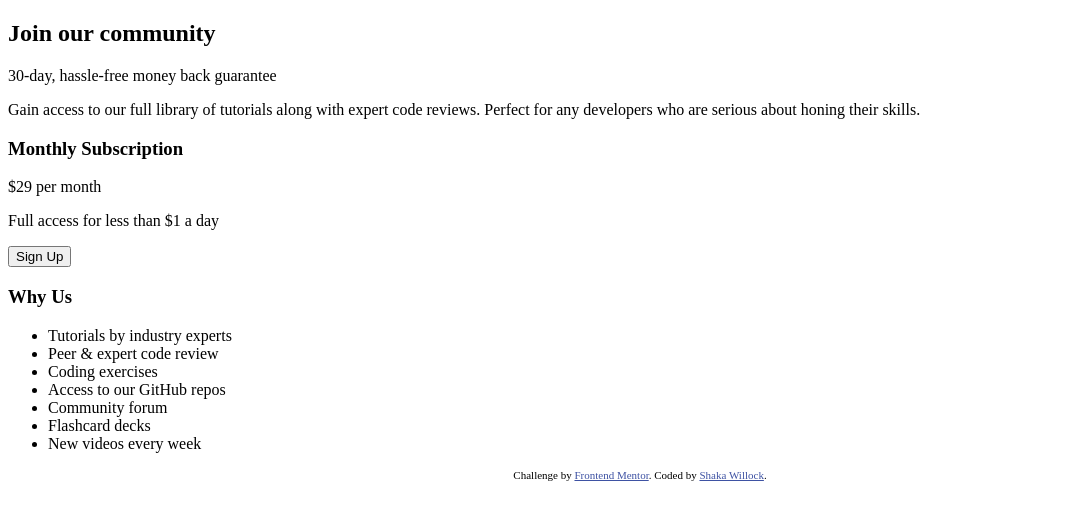
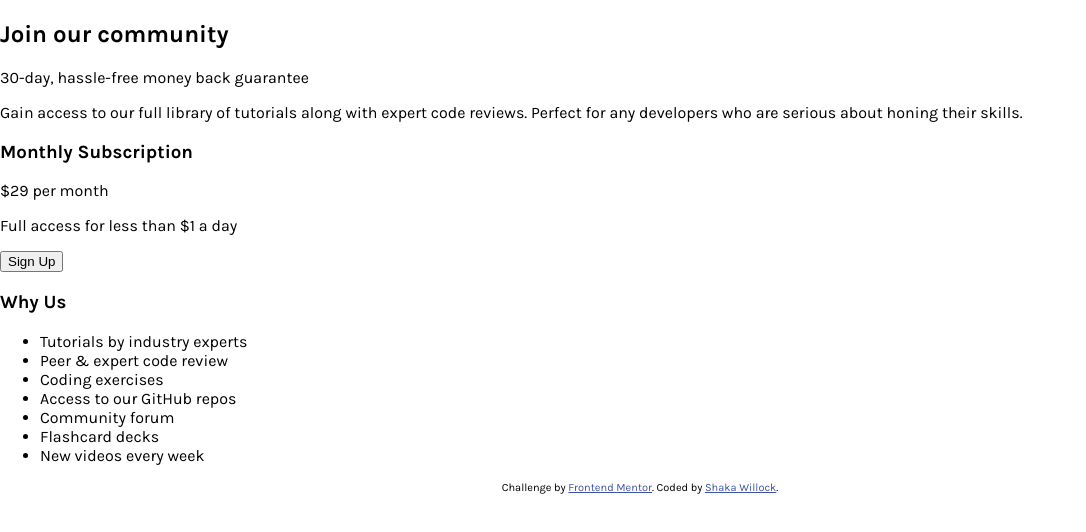
Before and after one commit to shakawillock/single-price-grid-component, a plain HTML site: page index.html in a window 1280 px wide. Shown: the whole page, without its empty margins (0-1086 px from the left). Drawn offline with Linux system fonts and the light colour scheme.

Commit message:
Update styles.css

```diff
--- a/css/styles.css
+++ b/css/styles.css
@@ -1,3 +1,13 @@
+* {
+  box-sizing: border-box;
+}
+
+body {
+  font-family: "Karla", sans-serif;
+  margin: 0;
+}
+
+
 .attribution {
   font-size: 11px;
   text-align: center;
```
